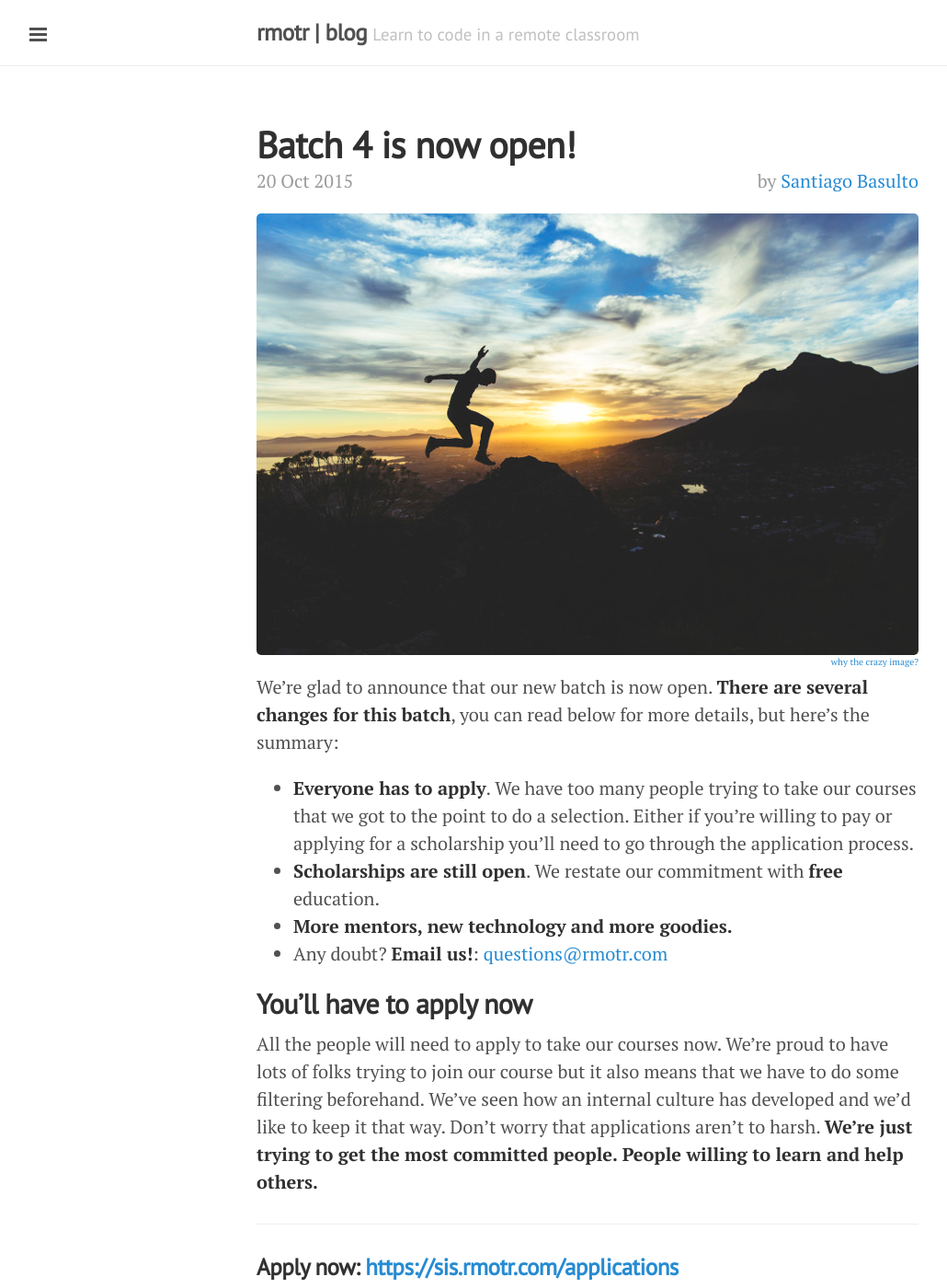
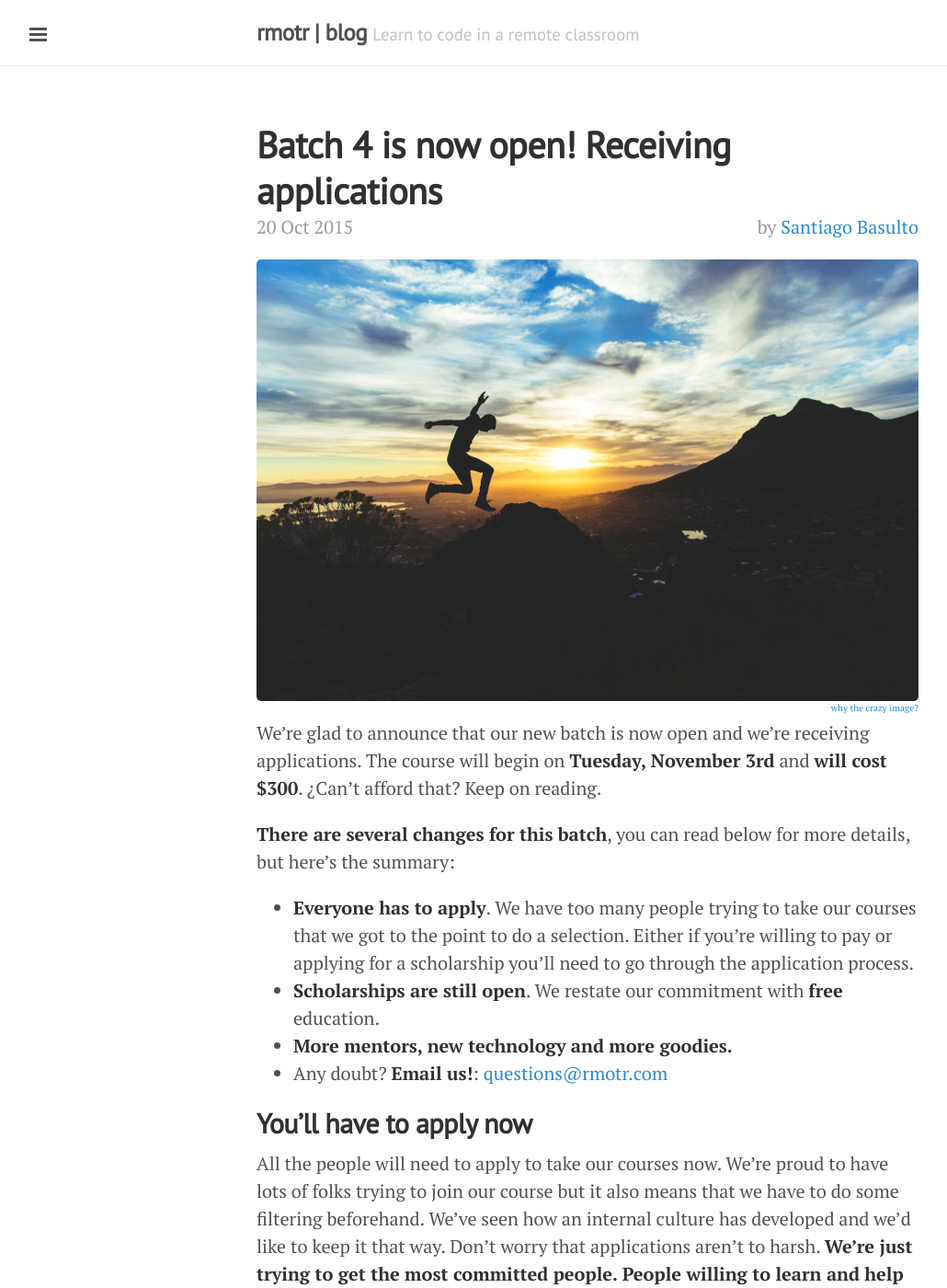
Before and after one commit to mcne65/rmotr.github.io, a Jekyll site: the page built from _posts/2015-10-20-batch-4-is-now-open.md, in a window 1280 px wide and 1400 px high. Shown: the whole window at 92% size, without its empty margins (1-1031 px from the left). Built offline with Jekyll 4.4.1, drawn with Linux system fonts in a browser that asks for light colours; nearby versions of some CDN libraries; Markdown is read by kramdown in place of the engine named in the settings; comment, search, counter and statistics services are not loaded.

Commit message:
Updated pricing for new batch

```diff
--- a/_posts/2015-10-20-batch-4-is-now-open.md
+++ b/_posts/2015-10-20-batch-4-is-now-open.md
@@ -1,6 +1,6 @@
 ---
 layout: post
-title: "Batch 4 is now open!"
+title: "Batch 4 is now open! Receiving applications"
 category: announcements
 tags: rmotr
 draft: true
@@ -13,7 +13,9 @@ author:
     link: "https://twitter.com/santiagobasulto"
 ---
 
-We're glad to announce that our new batch is now open. **There are several changes for this batch**, you can read below for more details, but here's the summary:
+We're glad to announce that our new batch is now open and we're receiving applications. The course will begin on **Tuesday, November 3rd** and **will cost $300**. ¿Can't afford that? Keep on reading.
+
+**There are several changes for this batch**, you can read below for more details, but here's the summary:
 
 * **Everyone has to apply**. We have too many people trying to take our courses that we got to the point to do a selection. Either if you're willing to pay or applying for a scholarship you'll need to go through the application process.
 * **Scholarships are still open**. We restate our commitment with **free** education.
```
